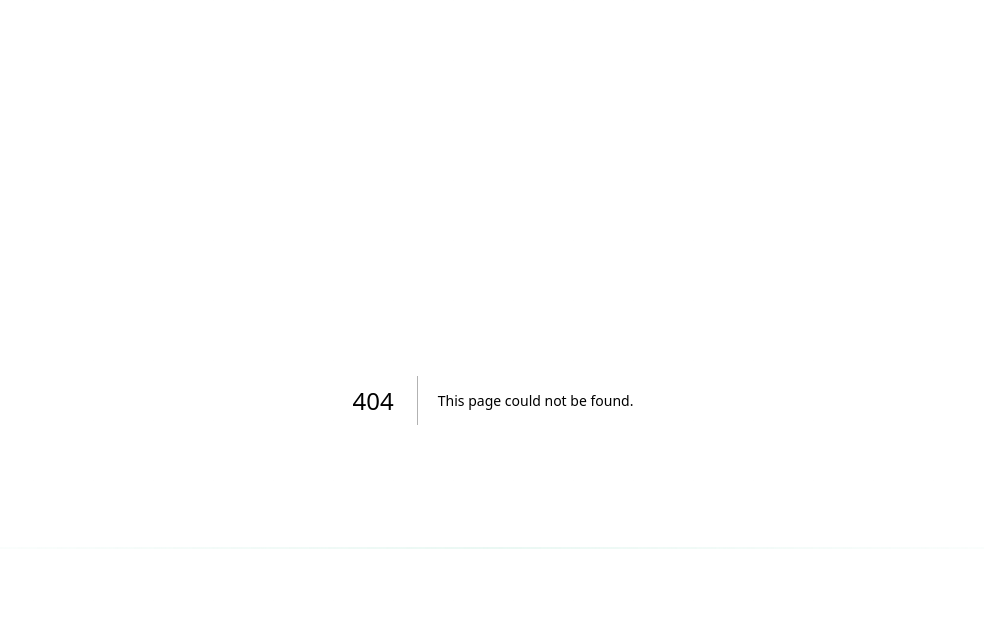
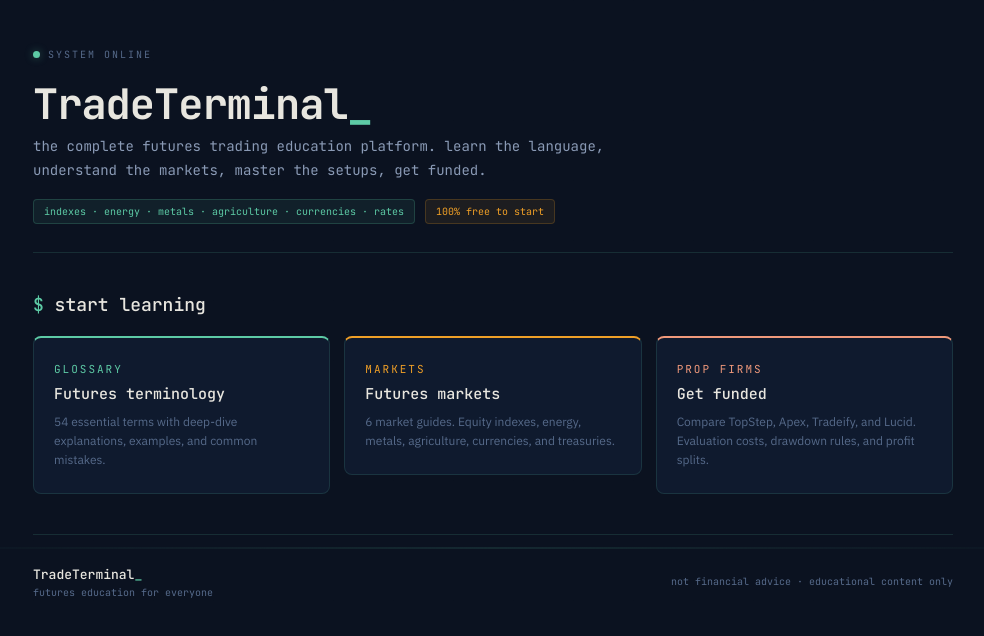
Before and after one commit to leembrandon/TradeTerminal, a Next.js app: page /markets in a window 1280 px wide. Before the commit this address had no page. Shown: the top 636 px of the page, without its empty margins (147-1131 px from the left). Built offline with nearby package versions, Linux system fonts and the light colour scheme.

Commit message:
Create page.js

```diff
--- /dev/null
+++ b/app/markets/page.js
@@ -0,0 +1,90 @@
+import Link from "next/link";
+
+export const metadata = {
+  title: "TradeTerminal — Learn Futures Trading From the Ground Up",
+  description: "The complete futures trading education platform. 54 terms explained with real examples, real numbers, and zero fluff. Free, searchable, and built for traders.",
+  alternates: {
+    canonical: "https://tradeterminal.org",
+  },
+  openGraph: {
+    title: "TradeTerminal — Learn Futures Trading From the Ground Up",
+    description: "The complete futures trading education platform. 54 terms explained with real examples, real numbers, and zero fluff.",
+    url: "https://tradeterminal.org",
+    type: "website",
+    siteName: "TradeTerminal",
+  },
+  twitter: {
+    card: "summary_large_image",
+    title: "TradeTerminal — Learn Futures Trading From the Ground Up",
+    description: "The complete futures trading education platform. 54 terms explained with real examples, real numbers, and zero fluff.",
+  },
+};
+
+export default function Home() {
+  const F = {
+    display: "'JetBrains Mono', 'Fira Code', monospace",
+    mono: "'JetBrains Mono', 'Fira Code', monospace",
+  };
+
+  return (
+    <div style={{ maxWidth: 960, margin: "0 auto", padding: "0 20px" }}>
+      <header style={{ padding: "48px 0 28px", borderBottom: "1px solid rgba(93,202,165,0.15)" }}>
+        <div style={{ display: "flex", alignItems: "center", gap: 8, marginBottom: 20 }}>
+          <div style={{ width: 7, height: 7, borderRadius: "50%", background: "#5DCAA5", boxShadow: "0 0 8px rgba(93,202,165,0.4)" }} />
+          <span style={{ fontFamily: F.mono, fontSize: 10, color: "#566A8A", letterSpacing: 2, textTransform: "uppercase" }}>system online</span>
+        </div>
+        <h1 style={{ fontFamily: F.display, fontSize: "clamp(26px, 5vw, 42px)", fontWeight: 700, letterSpacing: -1, marginBottom: 8, lineHeight: 1.1 }}>
+          TradeTerminal<span style={{ color: "#5DCAA5" }}>_</span>
+        </h1>
+        <p style={{ fontFamily: F.mono, fontSize: "clamp(12px, 1.8vw, 14px)", color: "#8A9AB5", lineHeight: 1.7, maxWidth: 620, marginBottom: 16 }}>
+          the complete futures trading education platform. learn the language, understand the markets, master the setups, get funded.
+        </p>
+        <div style={{ display: "flex", gap: 10, flexWrap: "wrap" }}>
+          <span style={{ padding: "5px 10px", background: "rgba(93,202,165,0.08)", border: "1px solid rgba(93,202,165,0.2)", borderRadius: 4, fontFamily: F.mono, fontSize: 10, color: "#5DCAA5" }}>
+            indexes · energy · metals · agriculture · currencies · rates
+          </span>
+          <span style={{ padding: "5px 10px", background: "rgba(239,159,39,0.08)", border: "1px solid rgba(239,159,39,0.2)", borderRadius: 4, fontFamily: F.mono, fontSize: 10, color: "#EF9F27" }}>
+            100% free to start
+          </span>
+        </div>
+      </header>
+
+      <div style={{ padding: "40px 0" }}>
+        <h2 style={{ fontFamily: F.display, fontSize: 18, fontWeight: 500, marginBottom: 20 }}>
+          <span style={{ color: "#5DCAA5" }}>$</span> start learning
+        </h2>
+        <div style={{ display: "grid", gridTemplateColumns: "repeat(auto-fit, minmax(250px, 1fr))", gap: 14 }}>
+          <Link href="/glossary">
+            <div style={{ background: "#0F1A2E", border: "1px solid rgba(93,202,165,0.15)", borderRadius: 8, padding: "24px 20px", cursor: "pointer", borderTop: "2px solid #5DCAA5" }}>
+              <p style={{ fontFamily: F.mono, fontSize: 11, color: "#5DCAA5", letterSpacing: 2, textTransform: "uppercase", marginBottom: 8 }}>glossary</p>
+              <p style={{ fontFamily: F.display, fontSize: 15, fontWeight: 500, marginBottom: 8 }}>Futures terminology</p>
+              <p style={{ fontSize: 12, color: "#566A8A", lineHeight: 1.6 }}>54 essential terms with deep-dive explanations, examples, and common mistakes.</p>
+            </div>
+          </Link>
+          <Link href="/markets">
+            <div style={{ background: "#0F1A2E", border: "1px solid rgba(93,202,165,0.15)", borderRadius: 8, padding: "24px 20px", cursor: "pointer", borderTop: "2px solid #EF9F27" }}>
+              <p style={{ fontFamily: F.mono, fontSize: 11, color: "#EF9F27", letterSpacing: 2, textTransform: "uppercase", marginBottom: 8 }}>markets</p>
+              <p style={{ fontFamily: F.display, fontSize: 15, fontWeight: 500, marginBottom: 8 }}>Futures markets</p>
+              <p style={{ fontSize: 12, color: "#566A8A", lineHeight: 1.6 }}>6 market guides. Equity indexes, energy, metals, agriculture, currencies, and treasuries.</p>
+            </div>
+          </Link>
+          <Link href="/prop-firms">
+            <div style={{ background: "#0F1A2E", border: "1px solid rgba(93,202,165,0.15)", borderRadius: 8, padding: "24px 20px", cursor: "pointer", borderTop: "2px solid #F0997B" }}>
+              <p style={{ fontFamily: F.mono, fontSize: 11, color: "#F0997B", letterSpacing: 2, textTransform: "uppercase", marginBottom: 8 }}>prop firms</p>
+              <p style={{ fontFamily: F.display, fontSize: 15, fontWeight: 500, marginBottom: 8 }}>Get funded</p>
+              <p style={{ fontSize: 12, color: "#566A8A", lineHeight: 1.6 }}>Compare TopStep, Apex, Tradeify, and Lucid. Evaluation costs, drawdown rules, and profit splits.</p>
+            </div>
+          </Link>
+        </div>
+      </div>
+
+      <footer style={{ borderTop: "1px solid rgba(93,202,165,0.15)", padding: "28px 0 48px", display: "flex", justifyContent: "space-between", alignItems: "center", flexWrap: "wrap", gap: 12 }}>
+        <div>
+          <span style={{ fontFamily: F.mono, fontSize: 13, fontWeight: 500 }}>TradeTerminal<span style={{ color: "#5DCAA5" }}>_</span></span>
+          <p style={{ fontFamily: F.mono, fontSize: 10, color: "#566A8A", marginTop: 3 }}>futures education for everyone</p>
+        </div>
+        <p style={{ fontFamily: F.mono, fontSize: 10, color: "#566A8A" }}>not financial advice · educational content only</p>
+      </footer>
+    </div>
+  );
+}
```
